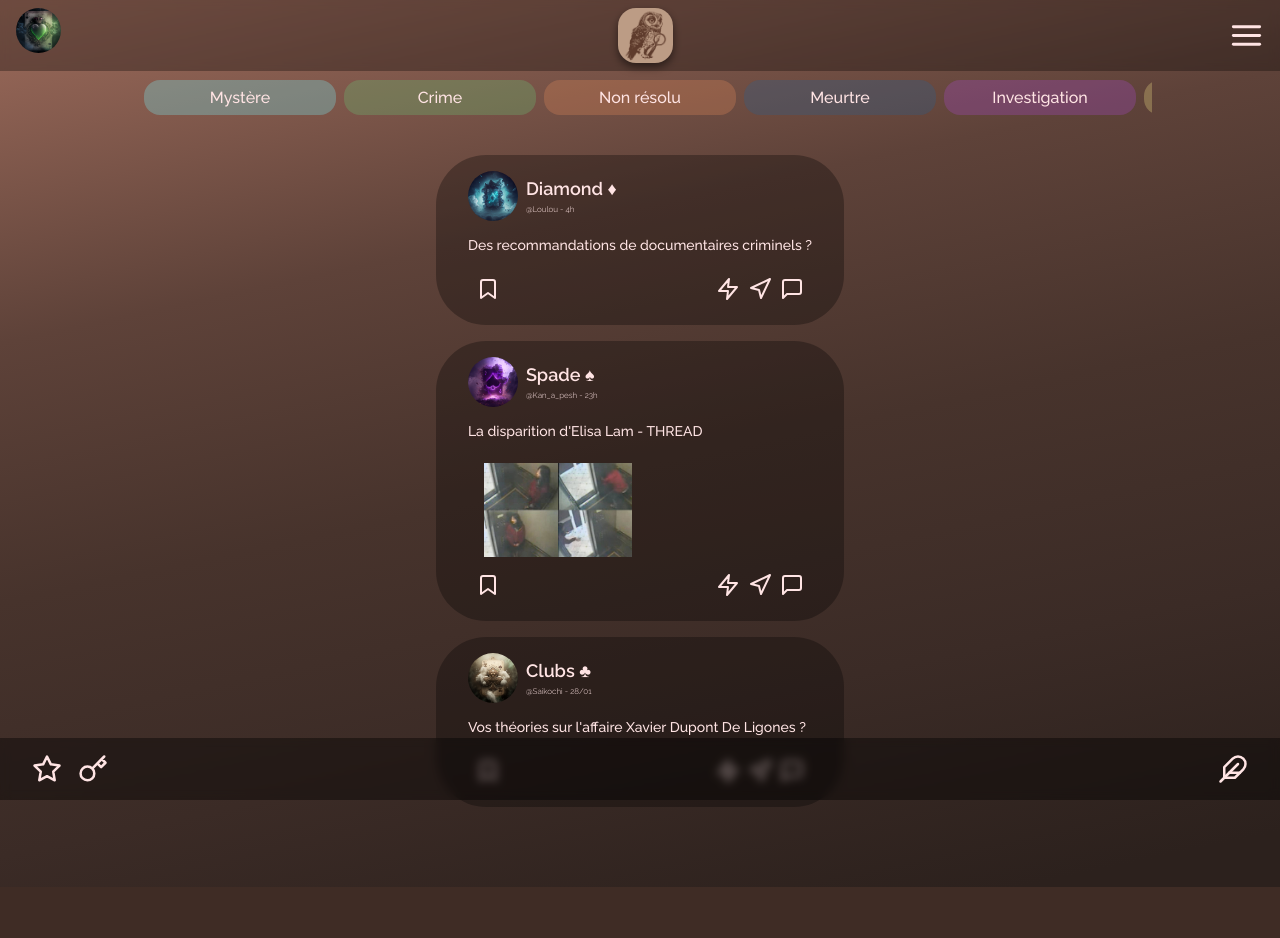
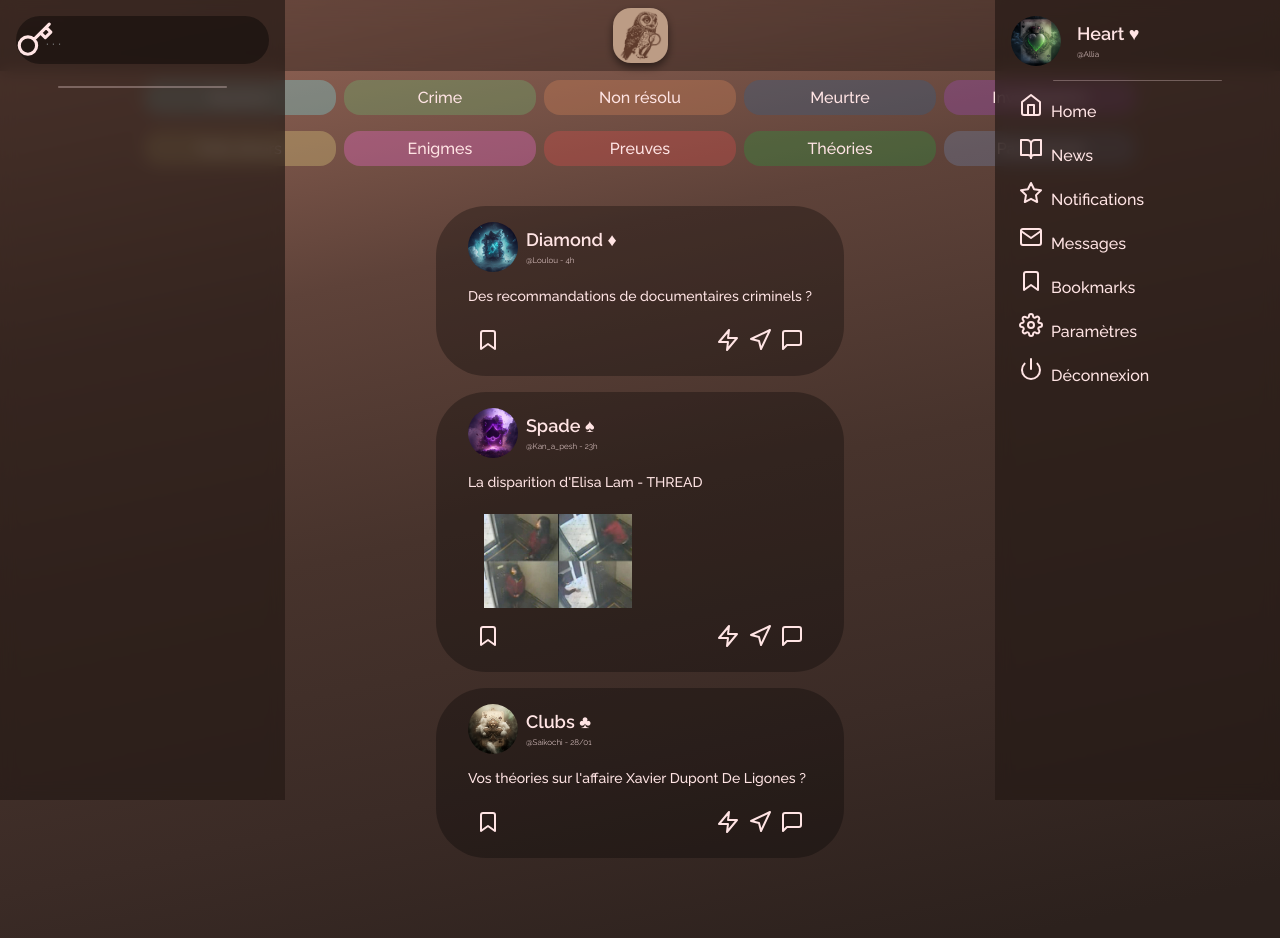
Before and after one commit to Alliajrj/Owl, a PHP site: page /home.html in a window 1280 px wide. Before the commit the page ends 887 px from the top, so only its background shows below. Run offline with PHP 8.4, Linux system fonts and the light colour scheme.

Commit message:
Responsive home

```diff
--- a/css/navbar.css
+++ b/css/navbar.css
@@ -4,10 +4,11 @@ header {
     position: fixed;
     width: 100vw;
     top: 0;
+    left: 0;
 
     padding: 8px 16px;
 
-    backdrop-filter: blur(5px);
+    backdrop-filter: blur(12px);
     background-color: rgba(0, 0, 0, 0.3);
 }
 
@@ -20,7 +21,7 @@ header {
 
     gap: 8px;
     padding: 16px 32px;
-    backdrop-filter: blur(5px);
+    backdrop-filter: blur(12px);
     background: rgba(0, 0, 0, 0.4);
 }
 
--- a/css/post.css
+++ b/css/post.css
@@ -43,6 +43,7 @@
     gap: 8px;
 }
 
+@media (max-width: 700px) {
     .tags {
         display: flex;
         flex-direction: row;
@@ -52,12 +53,6 @@
         white-space: nowrap;
         overflow-x: scroll;
     }
-
-.tags > ul {
-    display: flex;
-    gap: 8px;
-}
-
     ::-webkit-scrollbar {
         width: 5px;
         height: 5px;
@@ -76,3 +71,23 @@
     ::-webkit-scrollbar-thumb:hover {
         background: #47332c;
     }
+}
+
+@media (min-width: 700px) {
+    .tags {
+        text-align: center;
+        padding: 16px;
+    }
+    .tags> ul {
+        display: flex;
+        flex-wrap: wrap;
+        justify-content: center;
+        columns: 1;
+        gap: 16px 8px;
+    }
+
+}
+.tags > ul {
+    display: flex;
+    gap: 8px;
+}
--- a/css/sidebar.css
+++ b/css/sidebar.css
@@ -5,6 +5,7 @@ li {
     box-sizing: border-box;
 }
 
+@media (max-width: 1000px) {
     .wrapper {
         position: fixed;
 
@@ -16,28 +17,62 @@ li {
         z-index: 15;
         pointer-events: none;
     }
-
     .wrapper.slide {
         pointer-events: all;
-    background:rgba(0, 0, 0, 0.4);
+        background: rgba(0, 0, 0, 0.4);
         backdrop-filter: blur(15px);
+    }
+    .sidebar.slide {
+        right: 0;
+    }
+
+    .sidebar {
+        right: -285px;
+        width: 225px;
+    }
+    .ghost {
+        display: none;
+    }
+    .research {
+        left: -285px;
+    }
+    .research > .minus {
+        display: none;
+    }
+    .searchbar {
+        display: none;
+    }
+}
+
+@media (min-width: 1000px) {
+    .menu {
+        display: none;
+    }
+
+    .profil {
+        display: none;
+    }
+    .sidebar {
+        background: rgba(38, 26, 22, 0.7);
+        backdrop-filter: blur(8px);
+        padding: 16px 16px;
+        width: 285px;
+
+        right: 0;
+        top: 0;
+        bottom: 0;
+    }
 }
 
 .sidebar {
     background: rgba(38, 26, 22, 0.7);
     backdrop-filter: blur(8px);
     padding: 16px 16px;
-    width: 225px;
     position: fixed;
     top: 0;
     bottom: 0;
-    right: -225px;
     z-index: 16;
     transition: all 0.5s ease;
-}
-
-.sidebar.slide {
-    right: 0;
 }
 
 .sidebar a {
@@ -55,10 +90,64 @@ li {
     margin-right: 8px;
 }
 
-
 .minus {
     opacity: 0.3;
-    height: 1px;
+    height: 1.5px;
     width: 100%;
     object-fit: cover;
 }
+
+@media (min-width: 1000px) {
+    .research {
+        display: flex;
+        flex-direction: column;
+        background: rgba(38, 26, 22, 0.7);
+        backdrop-filter: blur(8px);
+        padding: 16px 16px;
+        width: 285px;
+        left: 0;
+        top: 0;
+        bottom: 0;
+        gap: 22px;
+        z-index: 16;
+        transition: all 0.5s ease;
+    }
+    .research > div {
+        display: flex;
+        align-items: center;
+        flex-direction: row;
+        position: relative;
+    }
+
+    .research > div textarea {
+        padding-left: 30px;
+    }
+
+    .research > div > img {
+        position: absolute;
+        color: black;
+        width: 38px;
+    }
+    .searchbar {
+        display: flex;
+        align-content: flex-start;
+        font-family: Raleway;
+     background: rgba(0, 0, 0, 0.4);
+        border: none;
+        color: rgba(255, 228, 228, 1);
+        border-radius: 25px;
+        resize: none;
+        outline: none;
+        width: 100%;
+        height: 6vh;
+        padding: 16px;
+        overflow: hidden;
+    }
+    .navbarbottom {
+        display: none;
+    }
+}
+
+.research {
+    position: fixed;
+}
--- a/css/style.css
+++ b/css/style.css
@@ -35,6 +35,12 @@ body {
     color: rgb(255, 228, 228);
 }
 
+.main{
+    display: flex;
+    flex-direction: column;
+
+}
+
 .container {
     display: flex;
     flex-direction: column;
--- a/home.html
+++ b/home.html
@@ -51,14 +51,19 @@
                 />
             </div>
         </div>
-        <header>
-            <img class="profil" src="images/PPAli.jpg" alt="profile pic" />
 
-            <img class="logo" src="images/logo owl.png" alt="logo" />
-
-            <img class="menu" src="images/icons/menu.svg" alt="menu" />
-        </header>
-
+        <div>
+        <div class="research">
+            <div>
+                <img src="images/icons/key.svg" alt="research" />
+                <textarea
+                    class="searchbar"
+                    id="post"
+                    placeholder=". . ."
+                ></textarea>
+            </div>
+            <img class="minus" src="images/icons/minus.svg" alt="minus" />
+        </div>
         <div class="wrapper"></div>
         <div class="sidebar">
             <div class="user">
@@ -136,6 +141,17 @@
                 </li>
             </ol>
         </div>
+    </div>
+        <div class="main">
+            <header>
+                <div class="ghost"></div>
+                <img class="profil" src="images/PPAli.jpg" alt="profile pic" />
+
+                <img class="logo" src="images/logo owl.png" alt="logo" />
+
+                <img class="menu" src="images/icons/menu.svg" alt="menu" />
+                <div class="ghost"></div>
+            </header>
             <div class="tags">
                 <ul>
                     <li class="couleur-tag-1">Mystère</li>
@@ -165,7 +181,9 @@
                             </div>
                         </div>
                         <div class="textinput">
-                        <p>Des recommandations de documentaires criminels ?</p>
+                            <p>
+                                Des recommandations de documentaires criminels ?
+                            </p>
                         </div>
                         <div class="interactions">
                             <img
@@ -205,7 +223,11 @@
                         <div class="textinput">
                             <p>La disparition d'Elisa Lam - THREAD</p>
                         </div>
-                    <img class="media" src="images/elisa lam.jpg" alt="media" />
+                        <img
+                            class="media"
+                            src="images/elisa lam.jpg"
+                            alt="media"
+                        />
 
                         <div class="interactions">
                             <img
@@ -246,8 +268,8 @@
                         </div>
                         <div class="textinput">
                             <p>
-                            Vos théories sur l'affaire Xavier Dupont De Ligones
-                            ?
+                                Vos théories sur l'affaire Xavier Dupont De
+                                Ligones ?
                             </p>
                         </div>
                         <div class="interactions">
@@ -275,7 +297,7 @@
                     </div>
                 </div>
             </div>
-
+        </div>
         <div class="navbarbottom">
             <div class="navbarleft">
                 <img src="images/icons/star.svg" alt="notifications" />
--- a/javascript/sidebar.js
+++ b/javascript/sidebar.js
@@ -3,6 +3,8 @@ const menuBurger = document.querySelector(".menu");
 const wrapper = document.querySelector(".wrapper");
 
 const sidebar = document.querySelector(".sidebar");
+
+const research = document.querySelector(".research");
 
 menuBurger.addEventListener("click", () => {
     wrapper.classList.toggle("slide");
```
Also changed, not shown: javascript/deletebutton.js (+5 -3 lines). Lines whose indentation alone changed are shown as unchanged.
